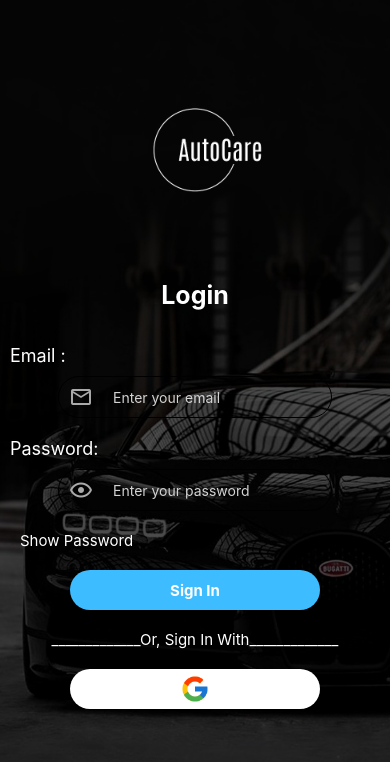
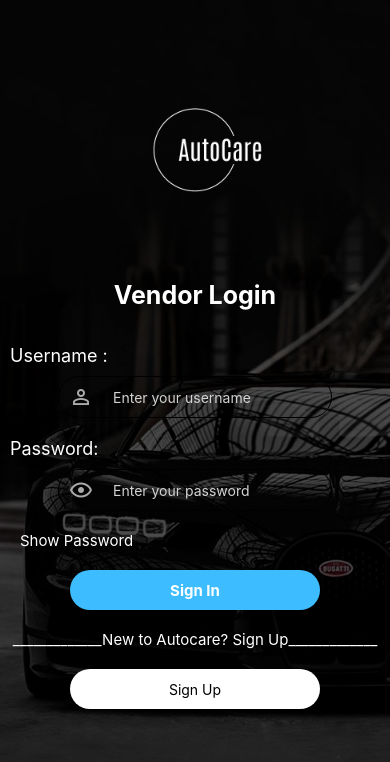
Before and after one commit to SamiNayeem/AutoCare, a React Native app: screen / in a window 390 px wide. Shown: the top 762 px of the page. Built offline with nearby package versions, Linux system fonts and the light colour scheme.

Commit message:
vendor login frontend done

```diff
--- a/App.tsx
+++ b/App.tsx
@@ -2,12 +2,14 @@ import { StatusBar } from 'expo-status-bar';
 import { StyleSheet, Text, View } from 'react-native';
 import GetStarted from './src/Screens/GetStarted/GetStarted';
 import UserLogin from './src/Screens/UserLogin/UserLogin';
+import VendorLogin from './src/Screens/VendorLogin/VendorLogin';
 
 export default function App() {
   return (
     <View style={styles.container}>
       {/* <GetStarted /> */}
-      <UserLogin />
+      {/* <UserLogin /> */}
+      <VendorLogin />
       <StatusBar style="auto" />
     </View>
   );
--- /dev/null
+++ b/src/Screens/VendorLogin/VendorLogin.tsx
@@ -0,0 +1,205 @@
+import React, { useState } from "react";
+import { StyleSheet, View, Text, TouchableOpacity, ImageBackground, Image, TextInput } from "react-native";
+import { MaterialCommunityIcons } from '@expo/vector-icons';
+
+interface CustomTextInputProps {
+  icon: string;
+  placeholder: string;
+  placeholderTextColor?: string;
+  keyboardType?: "default" | "numeric" | "email-address" | "phone-pad";
+  autoCapitalize?: "none" | "sentences" | "words" | "characters";
+  autoCorrect?: boolean;
+  secureTextEntry?: boolean;
+  value: string;
+  onChangeText: (text: string) => void;
+  onPressIcon?: () => void;
+}
+
+const CustomTextInput: React.FC<CustomTextInputProps> = ({ icon, ...rest }) => {
+  return (
+    <View style={styles.inputContainer}>
+      <MaterialCommunityIcons name={icon} size={24} color="#aaa" style={styles.icon} />
+      <TextInput {...rest} style={styles.input} />
+    </View>
+  );
+};
+
+const VendorLogin: React.FC = () => {
+
+    const [username, setUsername] = useState<string>('');
+
+  const [password, setPassword] = useState<string>('');
+
+  const [showPassword, setShowPassword] = useState<boolean>(false);
+
+  const toggleShowPassword = () => {
+    setShowPassword(!showPassword);
+  };
+
+  return (
+    <ImageBackground source={require('../../../assets/BackgroundImage.jpg')} style={styles.background}>
+      <View style={styles.overlay}>
+        <Image
+          source={require('../../../assets/autocare logo.png')}
+          style={{ width: 200, height: 100, marginLeft: 120, marginTop: 100 }}
+        />
+        <View style={styles.LoginContainer}>
+          <Text style={styles.title}>Vendor Login</Text>
+          <Text style={styles.labels}>Username : </Text>
+          <CustomTextInput
+            placeholder="Enter your username"
+            placeholderTextColor="#D3D3D3"
+            keyboardType="email-address"
+            value = {username}
+            autoCapitalize="none"
+            autoCorrect={false}
+            icon="account-outline"
+
+            onChangeText={setUsername}
+
+          />
+          <Text style={styles.labels}>Password: </Text>
+          <CustomTextInput
+            placeholder="Enter your password"
+            placeholderTextColor="#D3D3D3"
+            secureTextEntry={!showPassword}
+            value={password}
+            onChangeText={setPassword}
+            icon={showPassword ? 'eye-off-outline' : 'eye-outline'}
+            onPressIcon={toggleShowPassword}
+          />
+          <Text style={styles.showPasswordText} onPress={toggleShowPassword}>Show Password</Text>
+
+          <TouchableOpacity style={styles.loginBtn}>
+            <Text style={styles.btnText}>Sign In</Text>
+          </TouchableOpacity>
+
+          <Text style={styles.alternativeLogin}>_____________New to Autocare? Sign Up_____________</Text>
+          <TouchableOpacity style={styles.signupBtn}>
+            <Text >Sign Up</Text>
+          </TouchableOpacity>
+          {/* <Text style={styles.alternativeLogin}>_____________Or, Sign In With_____________</Text>
+
+          <TouchableOpacity style={styles.googleLoginbtn}>
+            <Image
+              source={require('../../../assets/google.png')}
+              style={{ width: 30, height: 30 }}
+            />
+          </TouchableOpacity> */}
+        </View>
+      </View>
+    </ImageBackground>
+  );
+}
+
+export default VendorLogin;
+
+const styles = StyleSheet.create({
+  background: {
+    flex: 1,
+    resizeMode: 'cover',
+    width: '100%',
+    height: '100%'
+  },
+  overlay: {
+    flex: 1,
+    backgroundColor: 'rgba(0, 0, 0, 0.7)',
+  },
+  LoginContainer: {
+    flex: 1,
+    marginTop: 80,
+    paddingHorizontal: 'auto',
+  },
+  title: {
+    fontSize: 25,
+    fontWeight: 'bold',
+    textAlign: 'center',
+    paddingBottom: 25,
+    color: '#ffff',
+  },
+  inputContainer: {
+    borderWidth: 1,
+    borderRadius: 30,
+    alignSelf: "stretch",
+    marginVertical: 10,
+    justifyContent: "space-between",
+    marginLeft: 'auto',
+    marginRight: 'auto',
+    flexDirection: 'row',
+    alignItems: 'center'
+  },
+  input: {
+    height: 40,
+    borderRadius: 5,
+    paddingLeft: 20,
+    flex: 1,
+    color: '#D3D3D3',
+  },
+
+  inputField: {
+    borderWidth: 2,
+  },
+
+
+  loginBtn: {
+    alignItems: "center",
+    justifyContent: "center",
+    backgroundColor: '#3DBDFF',
+
+    borderRadius: 20,
+    height: 40,
+    marginTop: 20,
+    marginLeft: 'auto',
+    marginRight: 'auto',
+    width: 250,
+  },
+  googleLoginbtn: {
+    alignItems: "center",
+    justifyContent: "center",
+    backgroundColor: '#fff',
+    borderRadius: 20,
+    height: 40,
+    marginTop: 20,
+    marginLeft: 'auto',
+    marginRight: 'auto',
+    width: 250,
+  },
+  labels: {
+    color: '#fff',
+    fontSize: 18,
+    marginLeft: 10,
+    marginTop: 10,
+  },
+  btnText: {
+    fontSize: 15,
+    fontWeight: 'bold',
+    color: '#fff'
+  },
+  alternativeLogin: {
+    fontSize: 15,
+    textAlign: 'center',
+    color: '#ffff',
+    marginTop: 20,
+  },
+  icon: {
+    marginLeft: 10,
+  },
+  showPasswordText: {
+    color: '#fff',
+    fontSize: 15,
+    marginLeft: 20,
+    marginTop: 10,
+  },
+    signupBtn: {
+        alignItems: "center",
+        justifyContent: "center",
+        backgroundColor: '#fff',
+        color: '#000',
+        borderRadius: 20,
+        height: 40,
+        marginTop: 20,
+        marginLeft: 'auto',
+        marginRight: 'auto',
+        width: 250,
+    }
+});
```
